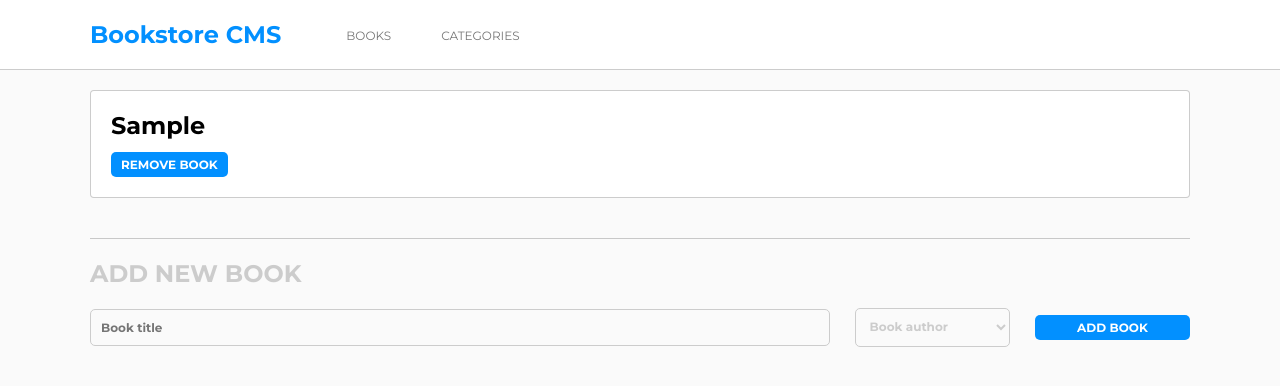
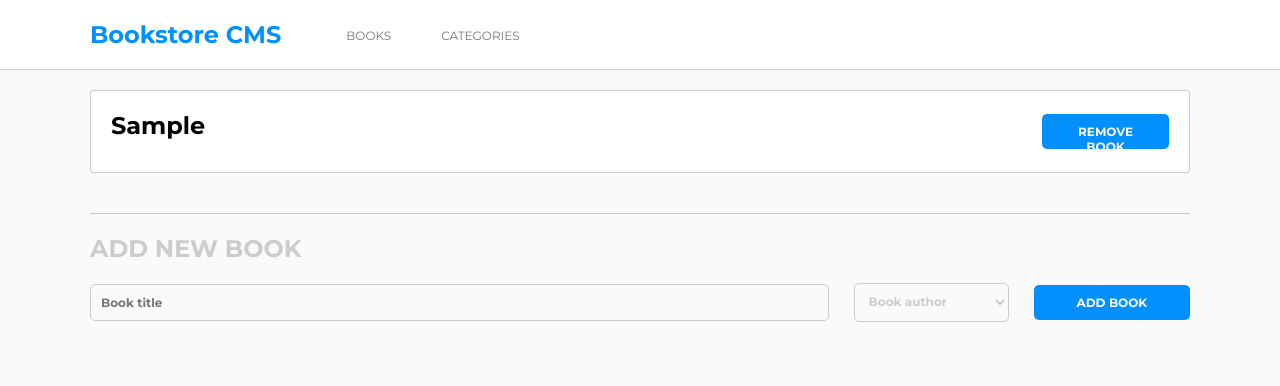
Before and after one commit to everinurmind/bookstore-react, a React (Create React App) app: page /books in a window 1280 px wide. Both pictures are taken after typing "Sample" into the empty fields and a click on the button "ADD BOOK". Shown: the top 386 px of the page. Built offline with nearby package versions, Linux system fonts and the light colour scheme.

Commit message:
Update styles

```diff
--- a/src/components/BookList.js
+++ b/src/components/BookList.js
@@ -6,7 +6,12 @@ function BookList() {
   const [books, setBooks] = useState([]);
 
   const addBook = (book) => {
-    setBooks([...books, book]);
+    const newBook = { ...book, id: Date.now() };
+    setBooks([...books, newBook]);
+  };
+
+  const removeBook = (book) => {
+    setBooks(books.filter((b) => b.id !== book.id));
   };
 
   return (
@@ -14,11 +19,11 @@ function BookList() {
       <ul>
         {books.map((book) => (
           <li key={book.id}>
-            <h3>{book.title}</h3>
-            <p>{book.category}</p>
-            <button type="submit" onClick={() => setBooks(books.filter((b) => b.id !== book.id))}>
-              Remove book
-            </button>
+            <div>
+              <h3>{book.title}</h3>
+              <p>{book.category}</p>
+            </div>
+            <button type="button" id="remove-book" onClick={() => removeBook(book)}>Remove book</button>
           </li>
         ))}
       </ul>
--- a/src/components/CreateBookForm.js
+++ b/src/components/CreateBookForm.js
@@ -23,7 +23,7 @@ function CreateBookForm({ addBook }) {
           <option value="Book author 2">Book author 2</option>
           <option value="Book author 3">Book author 3</option>
         </select>
-        <button type="submit">Add Book</button>
+        <button type="submit" id="add-book">Add Book</button>
       </form>
     </div>
   );
--- a/src/styles/BookList.css
+++ b/src/styles/BookList.css
@@ -11,10 +11,17 @@
 }
 
 .book-list li {
+  display: flex;
+  justify-content: space-between;
+  align-items: center;
   background-color: #fff;
   border: 1px solid rgba(0, 0, 0, 0.2);
   border-radius: 4px;
   padding: 20px;
+}
+
+.book-list li div {
+  background-color: #fff;
 }
 
 .book-list li h3 {
@@ -30,17 +37,19 @@
   text-decoration: none;
 }
 
-.book-list button {
+.book-list #remove-book {
   background-color: #0290ff;
   border: none;
   border-radius: 5px;
   color: #fff;
   cursor: pointer;
   font-size: 12px;
-  padding: 5px 10px;
+  padding: 10px 20px;
+  height: 35px;
+  width: 12%;
   text-transform: uppercase;
 }
 
-.book-list button:active {
+.book-list #remove-book:active {
   background-color: #1c77b9;
 }
--- a/src/styles/CreateBookForm.css
+++ b/src/styles/CreateBookForm.css
@@ -36,7 +36,7 @@
   width: 15%;
 }
 
-.create-book-form button {
+.create-book-form #add-book {
   background-color: #0290ff;
   border: none;
   border-radius: 5px;
@@ -48,6 +48,6 @@
   text-transform: uppercase;
 }
 
-.create-book-form button:active {
+.create-book-form #add-book:active {
   background-color: #1c77b9;
 }
```
